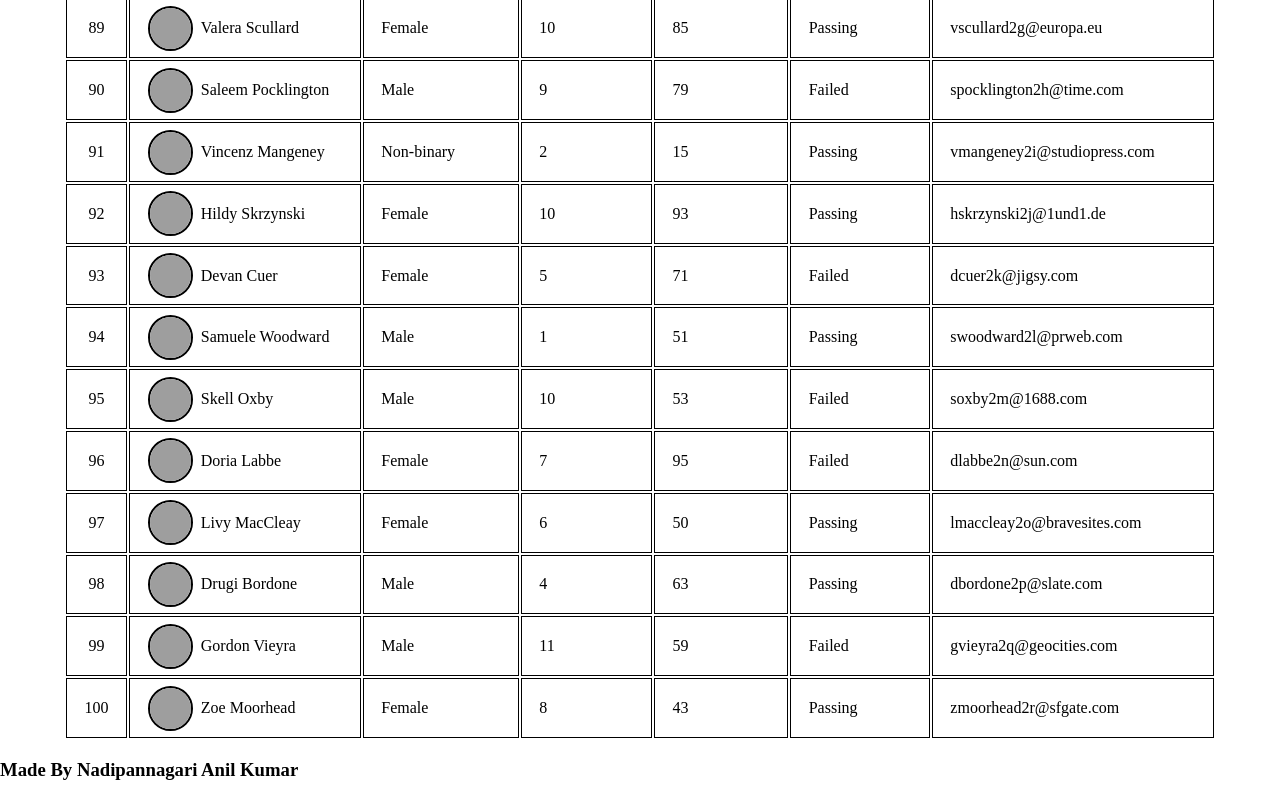
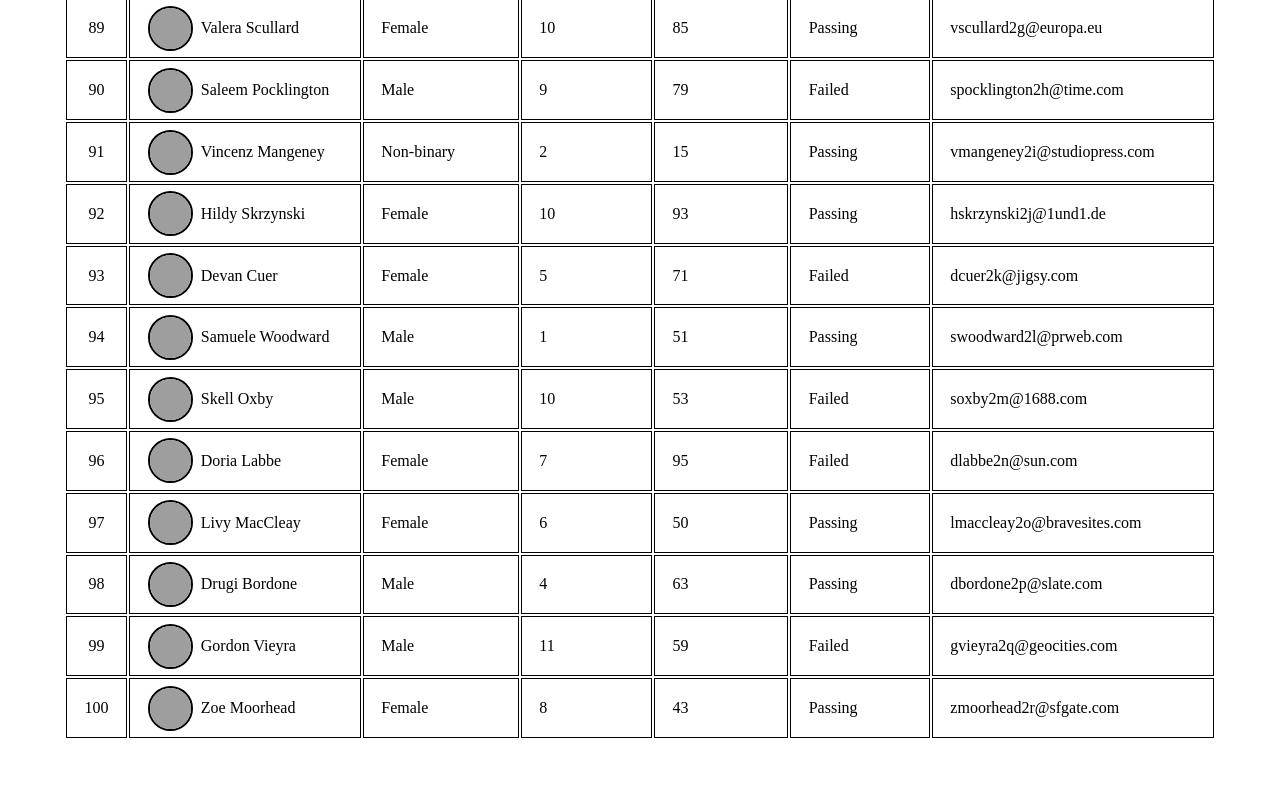
Before and after one commit to prajwalkhupat/Student_Portal_Project, a plain HTML site: page index.html in a window 1280 px wide. Shown: the part 5766-6565 px from the top of the page. After the commit the page ends 6506 px from the top, so only its background shows below. Drawn offline with Linux system fonts and the light colour scheme; grey boxes are pictures that could not be loaded.

Commit message:
Update index.html

```diff
--- a/index.html
+++ b/index.html
@@ -41,7 +41,6 @@
         <tbody></tbody>
       </table>
     </div>
-    <h3>Made By Nadipannagari Anil Kumar</h3>
   </body>
   <script src="script.js" type="module"></script>
 </html>
```
